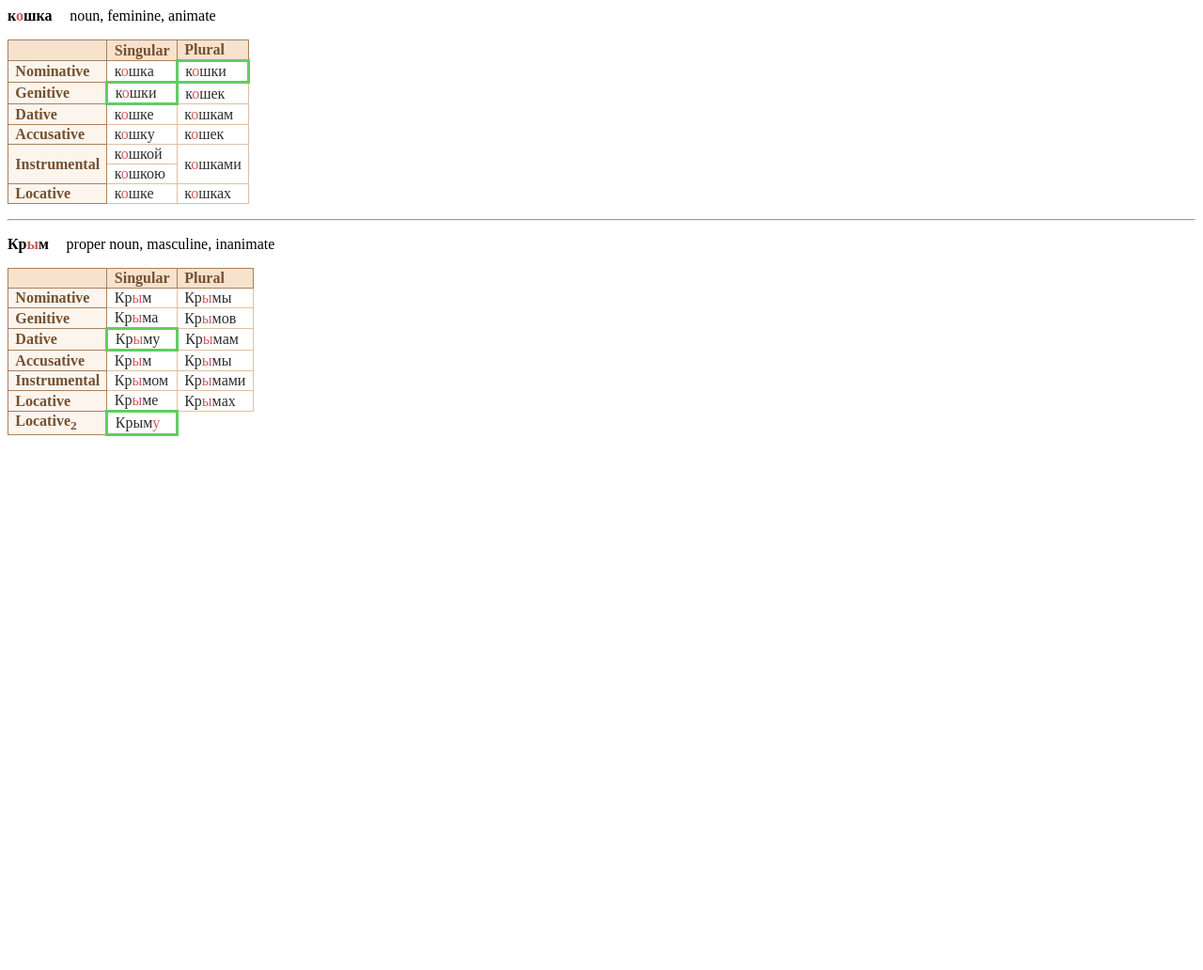
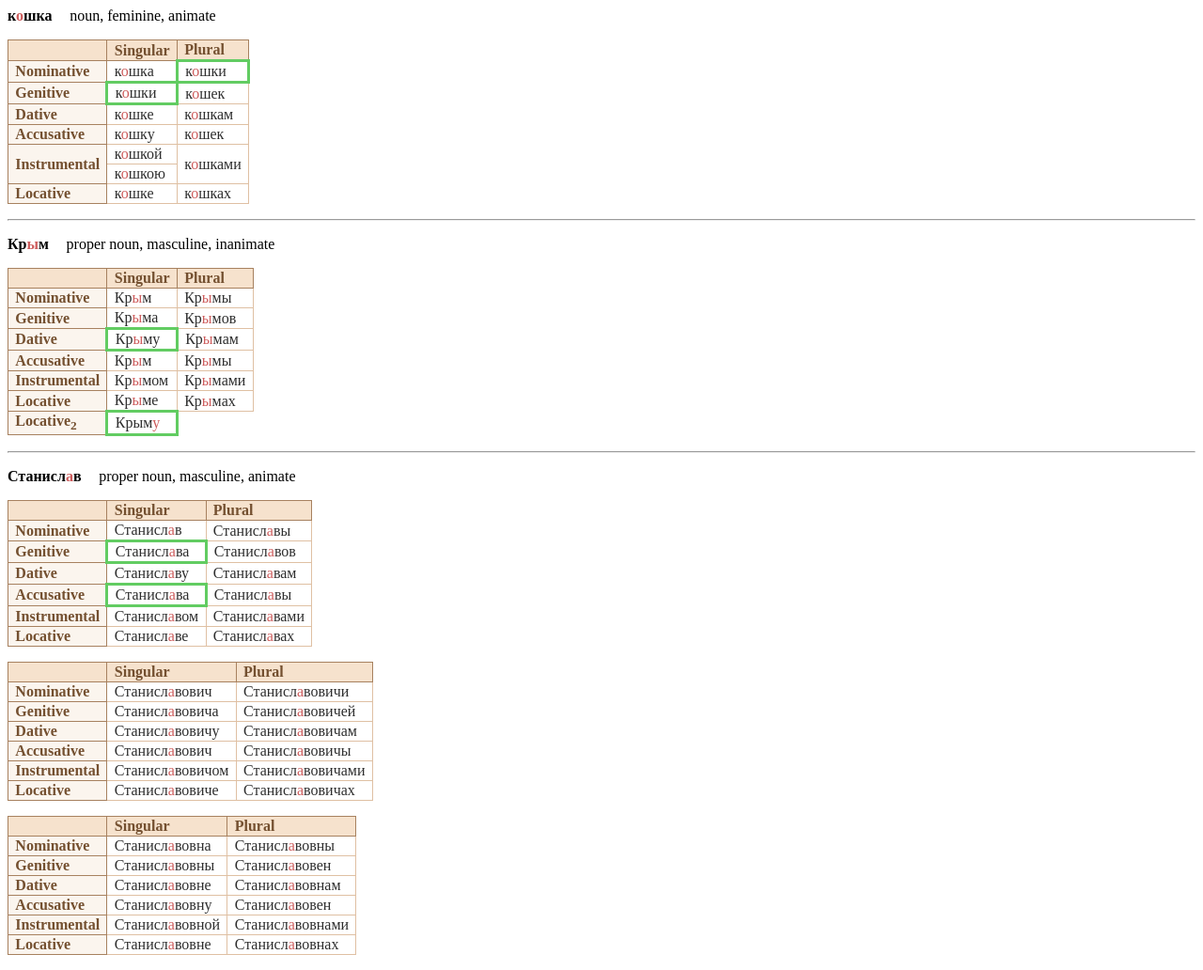
Before and after one commit to morpherltd/russiangram-chrome-extension, a browser extension: page tables/noun.html in a window 1280 px wide. Shown: the whole page at 94% size. Before the commit the page ends 800 px from the top, so only its background shows below. Drawn offline with Linux system fonts and the light colour scheme.

Commit message:
Пример склонения имени с отчествами

```diff
--- a/tables/noun.html
+++ b/tables/noun.html
@@ -103,6 +103,139 @@
                 <td class="highlighted">Крым<span class="stressed">у</span></td>
             </tr>
         </tbody>
-    </table>
+</table>
+
+<hr>
+
+<p>
+    <span class="lemma">Станисл<span class="stressed">а</span>в</span> proper noun, masculine, animate
+</p>
+
+<table>
+    <thead>
+        <tr>
+            <th>&nbsp;</th>
+            <th>Singular</th>
+            <th>Plural</th>
+        </tr>
+    </thead>
+    <tbody>
+        <tr>
+            <th>Nominative</th>
+            <td>Станисл<span class="stressed">а</span>в</td>
+            <td>Станисл<span class="stressed">а</span>вы</td>
+        </tr>
+        <tr>
+            <th>Genitive</th>
+            <td class="highlighted">Станисл<span class="stressed">а</span>ва</td>
+            <td>Станисл<span class="stressed">а</span>вов</td>
+        </tr>
+        <tr>
+            <th>Dative</th>
+            <td>Станисл<span class="stressed">а</span>ву</td>
+            <td>Станисл<span class="stressed">а</span>вам</td>
+        </tr>
+        <tr>
+            <th>Accusative</th>
+            <td class="highlighted">Станисл<span class="stressed">а</span>ва</td>
+            <td>Станисл<span class="stressed">а</span>вы</td>
+        </tr>
+        <tr>
+            <th>Instrumental</th>
+            <td>Станисл<span class="stressed">а</span>вом</td>
+            <td>Станисл<span class="stressed">а</span>вами</td>
+        </tr>
+        <tr>
+            <th>Locative</th>
+            <td>Станисл<span class="stressed">а</span>ве</td>
+            <td>Станисл<span class="stressed">а</span>вах</td>
+        </tr>
+    </tbody>
+</table>
+
+<table>
+    <thead>
+        <tr>
+            <th>&nbsp;</th>
+            <th>Singular</th>
+            <th>Plural</th>
+        </tr>
+    </thead>
+    <tbody>
+        <tr>
+            <th>Nominative</th>
+            <td>Станисл<span class="stressed">а</span>вович</td>
+            <td>Станисл<span class="stressed">а</span>вовичи</td>
+        </tr>
+        <tr>
+            <th>Genitive</th>
+            <td>Станисл<span class="stressed">а</span>вовича</td>
+            <td>Станисл<span class="stressed">а</span>вовичей</td>
+        </tr>
+        <tr>
+            <th>Dative</th>
+            <td>Станисл<span class="stressed">а</span>вовичу</td>
+            <td>Станисл<span class="stressed">а</span>вовичам</td>
+        </tr>
+        <tr>
+            <th>Accusative</th>
+            <td>Станисл<span class="stressed">а</span>вович</td>
+            <td>Станисл<span class="stressed">а</span>вовичы</td>
+        </tr>
+        <tr>
+            <th>Instrumental</th>
+            <td>Станисл<span class="stressed">а</span>вовичом</td>
+            <td>Станисл<span class="stressed">а</span>вовичами</td>
+        </tr>
+        <tr>
+            <th>Locative</th>
+            <td>Станисл<span class="stressed">а</span>вовиче</td>
+            <td>Станисл<span class="stressed">а</span>вовичах</td>
+        </tr>
+    </tbody>
+</table>
+
+<table>
+    <thead>
+        <tr>
+            <th>&nbsp;</th>
+            <th>Singular</th>
+            <th>Plural</th>
+        </tr>
+    </thead>
+    <tbody>
+        <tr>
+            <th>Nominative</th>
+            <td>Станисл<span class="stressed">а</span>вовна</td>
+            <td>Станисл<span class="stressed">а</span>вовны</td>
+        </tr>
+        <tr>
+            <th>Genitive</th>
+            <td>Станисл<span class="stressed">а</span>вовны</td>
+            <td>Станисл<span class="stressed">а</span>вовен</td>
+        </tr>
+        <tr>
+            <th>Dative</th>
+            <td>Станисл<span class="stressed">а</span>вовне</td>
+            <td>Станисл<span class="stressed">а</span>вовнам</td>
+        </tr>
+        <tr>
+            <th>Accusative</th>
+            <td>Станисл<span class="stressed">а</span>вовну</td>
+            <td>Станисл<span class="stressed">а</span>вовен</td>
+        </tr>
+        <tr>
+            <th>Instrumental</th>
+            <td>Станисл<span class="stressed">а</span>вовной</td>
+            <td>Станисл<span class="stressed">а</span>вовнами</td>
+        </tr>
+        <tr>
+            <th>Locative</th>
+            <td>Станисл<span class="stressed">а</span>вовне</td>
+            <td>Станисл<span class="stressed">а</span>вовнах</td>
+        </tr>
+    </tbody>
+</table>
+
 </body>
 </html>
```
